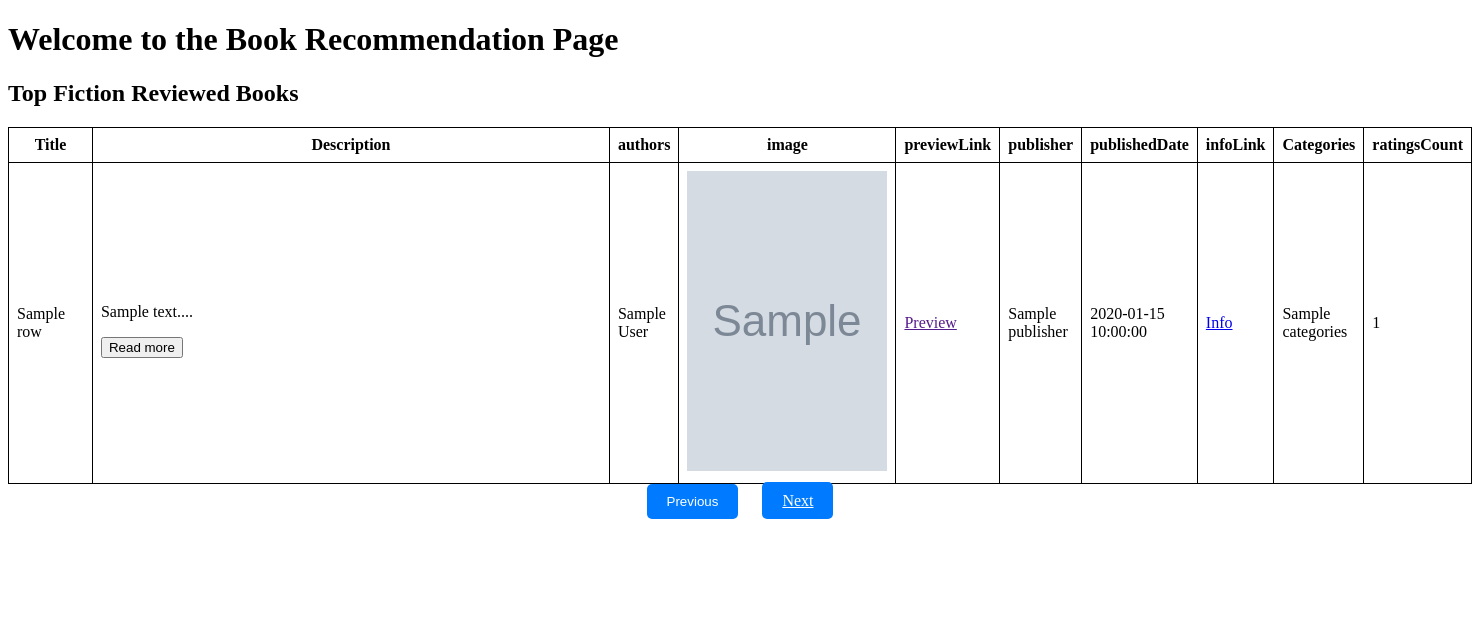
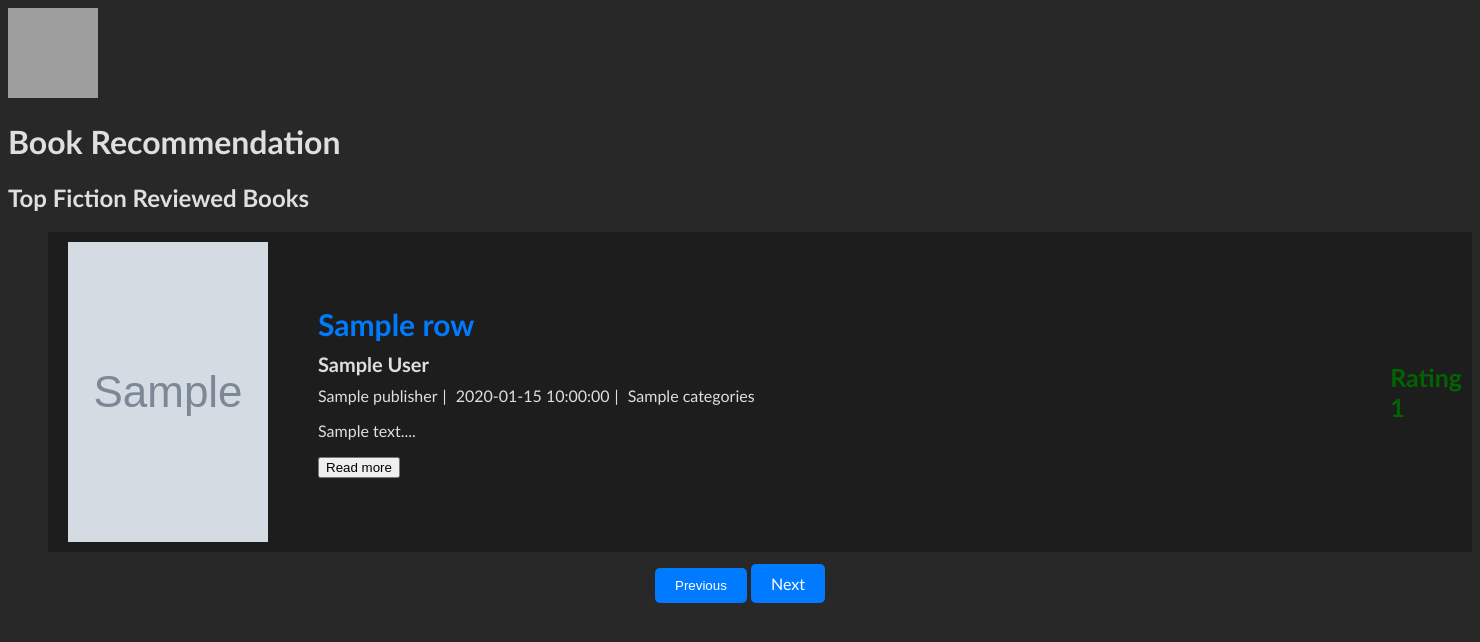
Before and after one commit to jchefdeville/books-recommendations, a Flask app: template templates/Brec.html in a window 1480 px wide. Shown: the top 642 px of the page. Run offline with Flask 3, Linux system fonts and the light colour scheme; the template is opened without the code that fills it: most values are stand-ins (such as "Sample title", 1, 10 or a date in 2020); grey boxes marked "Sample" are stand-in pictures; parts of the project's set-up code (start-up, migrations or seed data) failed here and were passed over; grey boxes are pictures that could not be loaded.

Commit message:
Style change for the books list

```diff
--- a/main.py
+++ b/main.py
@@ -200,14 +200,14 @@ def printRecommandedBooksForUser(dfBooks, dfRatings, userId):
 
 # MAIN CODE #
 print('flask')
-# if __name__ == '__main__':
-    # app.run(debug=True)
+if __name__ == '__main__':
+    app.run(debug=True)
 
 # Unit Tests
 
 # Retrieve CSV
-dfBooks = getBooks()
-dfRatings = getRatings()
+#dfBooks = getBooks()
+#dfRatings = getRatings()
 
 
 # Print some basic needs
@@ -236,5 +236,5 @@ dfRatings = getRatings()
 
 # printRecommandBooksByCategory(dfBooks, dfRatings, CATEGORY_FICTION)
 
-userId = "A25HYPL2XKQPZB"
-printRecommandedBooksForUser(dfBooks, dfRatings, userId)
+#userId = "A25HYPL2XKQPZB"
+#printRecommandedBooksForUser(dfBooks, dfRatings, userId)
--- a/static/styles.css
+++ b/static/styles.css
@@ -1,20 +1,79 @@
-table {
-    border-collapse: collapse;
-    width : 100%;
-}
-th, td {
-    border: 1px solid black;
-    padding: 8px;
+body{
+    background-color: #282828;
+    color: #dfdfdf;
+    list-style: none;
+    font-family: 'Gill Sans', 'Gill Sans MT', Calibri, 'Trebuchet MS', sans-serif
 }
 
-.description-column {
-    width: 50%; /* Adjust the width as needed */
+a{
+    text-decoration: inherit;
+    color: #007bff;
 }
 
 .button-container {
     text-align: center;
 }
 
+.book{
+    display: flex;
+    justify-content: space-between;
+    position: relative;
+    align-items: center;
+    padding-bottom: 10px;
+    padding-top: 10px;
+    margin-top: 15px;
+    margin-bottom: 15px;
+    background-color:#1d1d1d;
+    padding-left: 20px;
+}
+
+.cover{
+    display: flex;
+}
+
+.infos{
+    flex: 1 1 auto;
+    margin-left: 50px;
+}
+
+.book-title{
+    text-align: left;
+    font-size: 30px;
+    font-weight: bold;
+    margin: 0;
+}
+
+.authors{
+    font-size: 20px;
+    margin: 10px 0;
+}
+
+.editor-published-collection-categories{
+    padding: 0;
+}
+
+.publisher{
+    display: inline-block;
+    content: "|";
+}
+
+.publisher::after{
+    content: "|";
+    padding: 0 5px;
+}
+
+.plublished{
+    display: inline-block;
+}
+
+.plublished::after{
+    content: "|";
+    padding: 0 5px;
+}
+
+.categories{
+    display: inline-block;
+}
 
 .button {
     background-color: #007bff;
@@ -23,5 +82,18 @@ th, td {
     padding: 10px 20px;
     cursor: pointer;
     border-radius: 5px;
+}
+
+.description p{
+    flex: 1 1 auto;
+}
+
+.rating{
+    flex: none;
+    order: 3;
+    color:darkgreen;
+    font-size: 25px;
+    font-weight: bold;
     margin: 0 10px;
+    box-sizing: border-box;
 }
--- a/templates/Brec.html
+++ b/templates/Brec.html
@@ -10,43 +10,36 @@
 </head>
 
 <body>
-    <h1>Welcome to the Book Recommendation Page</h1>
-    <h2>Top Fiction Reviewed Books</h2>
-    <table>
-        <thead>
-            <tr>
-                <th>Title</th>
-                <th>Description</th>
-                <th>authors</th>
-                <th>image</th>
-                <th>previewLink</th>
-                <th>publisher</th>
-                <th>publishedDate</th>
-                <th>infoLink</th>
-                <th>Categories</th>
-                <th>ratingsCount</th>
-            </tr>
-        </thead>
-        <tbody>
-            {% for index, row in top_books_df.iterrows() %}
-            <tr>
-                <td style = "width: 500px;">{{ row['Title'] }}</td>
-                <td class="description-column">
-                    <p class="description-column">{{ row['description'][:100] }}<span id="dots-{{ index }}">...</span><span id="more-{{ index }}" style="display: none;">{{ row['description'][100:] }}</span></p>
+    <header>
+        <div class="brand">
+            <a id="main-logo" href=""><img src="/img/main-logo.png" alt="Book Recommendation Logo" width="90" height="90"></a>
+            <h1>Book Recommendation</h1>
+            <h2>Top Fiction Reviewed Books</h2>
+        </div>
+    </header>
+    <ul class="list-books">
+     {% for index, row in top_books_df.iterrows() %}
+        <li class="book">
+            <div class="cover">
+                <img src="{{ row['image']|default('path_to_default_image') }}" alt="Book Image" width="200" height="300">
+            </div>
+            <div class="infos">
+                <h3 class="book-title"><a href="{{ row['previewLink']|default('#') }}" target="_blank">{{ row['Title'] }}</a></h3>
+                <h4 class="authors">{{ row['authors']|default('N/A') }}</h4>
+                <ul class="editor-published-collection-categories">
+                    <li class="publisher"><span>{{ row['publisher']|default('N/A') }}</span></li>
+                    <li class="plublished"><span>{{ row['publishedDate']|default('N/A') }}</span></li>
+                    <li class="categories"><span>{{ row['categories']|default('N/A') }}</span></li>
+                </ul>
+                <div class="description">
+                    <p>{{ row['description'][:300] }}<span id="dots-{{ index }}">...</span><span id="more-{{ index }}" style="display: none;">{{ row['description'][300:] }}</span></p>
                     <button onclick="toggleDescription('{{ index }}')" id="myBtn-{{ index }}">Read more</button>
-                </td>
-                <td>{{ row['authors']|default('N/A') }}</td>
-                <td><img src="{{ row['image']|default('path_to_default_image') }}" alt="Book Image" width="200" height="300"></td>
-                <td><a href="{{ row['previewLink']|default('#') }}" target="_blank">Preview</a></td>
-                <td>{{ row['publisher']|default('N/A') }}</td>
-                <td>{{ row['publishedDate']|default('N/A') }}</td>
-                <td><a href="{{ row['infoLink']|default('#') }}" target="_blank">Info</a></td>
-                <td>{{ row['categories']|default('N/A') }}</td>
-                <td>{{ row['ratingsCount']|default('N/A') }}</td>
-            </tr>
+                </div>
+            </div>
+            <div class="rating"><span>Rating <br>{{ row['ratingsCount']|default('N/A') }}</span></div>
             {% endfor %}
-        </tbody>
-    </table>
+        </li>
+    </ul>
     <div class="button-container">
         {% if page > 1 %}
         <a class="button" href="?page={{ page - 1 }}">Previous</a>
```
